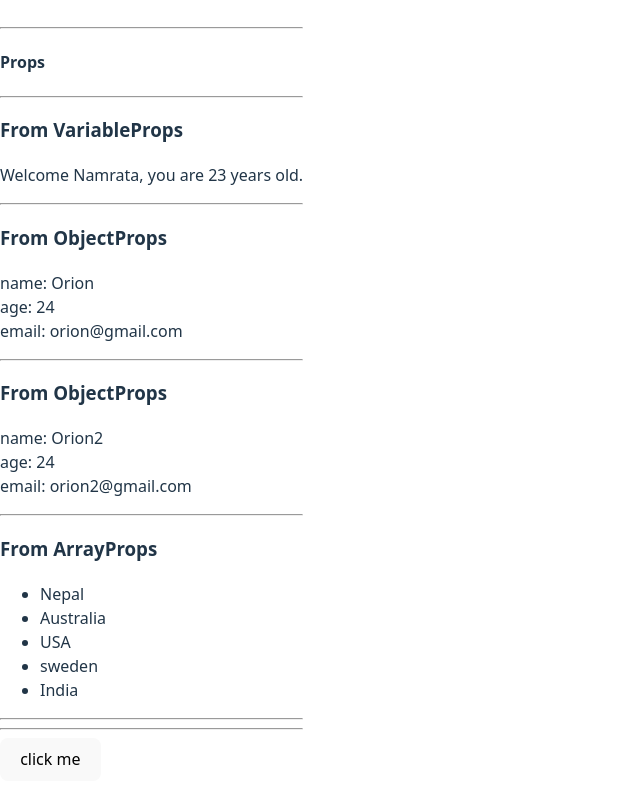
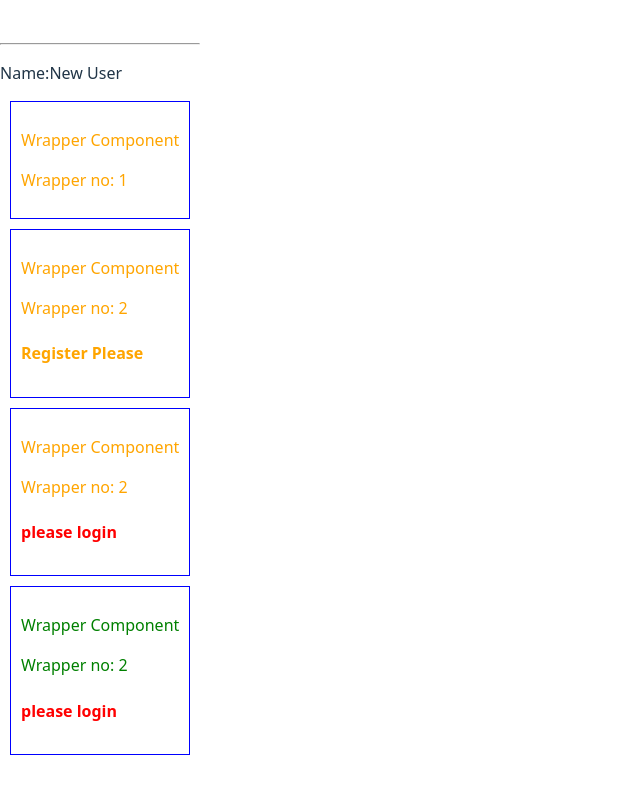
Before and after one commit to Namrata725/reactJsLearning, a React (Vite) app: page / in a window 1280 px wide. Shown: the whole page, without its empty margins (0-640 px from the left). Built offline with nearby package versions, Linux system fonts and the light colour scheme.

Commit message:
doc + demo for more about Props

```diff
--- a/src/App.jsx
+++ b/src/App.jsx
@@ -6,6 +6,7 @@ import Toggle from "./Toggle";
 import MutipleCondition from "./MutilpleCondition";
 import IfElseif from "./IfElseIf";
 import Props from "./Props";
+import MoreProps from "./MoreProps";
 
 function App() {
   return (
@@ -23,8 +24,11 @@ function App() {
       <MutipleCondition />
       <hr />
       <IfElseif /> */}
+      {/* <hr />
+      <Props /> */}
+
       <hr />
-      <Props />
+      <MoreProps />
     </div>
   );
 }
--- /dev/null
+++ b/src/MoreProps.jsx
@@ -0,0 +1,43 @@
+function MoreProps({ name = "New User" }) {
+  return (
+    <div>
+      <p>Name:{name}</p>
+      <Wrapper>
+        <p>Wrapper no: 1</p>
+      </Wrapper>
+
+      <Wrapper>
+        <p>Wrapper no: 2</p>
+        <h4>Register Please </h4>
+      </Wrapper>
+
+      <Wrapper>
+        <p>Wrapper no: 2</p>
+        <h4 style={{ color: "red" }}>please login </h4>
+      </Wrapper>
+
+      <Wrapper color="green">
+        <p>Wrapper no: 2</p>
+        <h4 style={{ color: "red" }}>please login </h4>
+      </Wrapper>
+    </div>
+  );
+}
+
+function Wrapper({ children, color = "orange" }) {
+  return (
+    <div
+      style={{
+        border: "1px solid blue",
+        padding: "10px",
+        color: color,
+        margin: "10px",
+      }}
+    >
+      <p>Wrapper Component</p>
+      {children}
+    </div>
+  );
+}
+
+export default MoreProps;
--- a/src/Props.jsx
+++ b/src/Props.jsx
@@ -19,6 +19,9 @@ function Props() {
   const country = ["Nepal", "Australia", "USA", "sweden", "India"];
 
   const [student, setStudent] = useState();
+
+  const userName = "Orion";
+
   return (
     <div>
       <h4>Props</h4>
@@ -31,6 +34,7 @@ function Props() {
         country={country}
         student={student}
         setStudent={setStudent}
+        userName={userName}
       />
     </div>
   );
```
Also changed, not shown: 1 other file (tests, documents, lock files or other folders).
